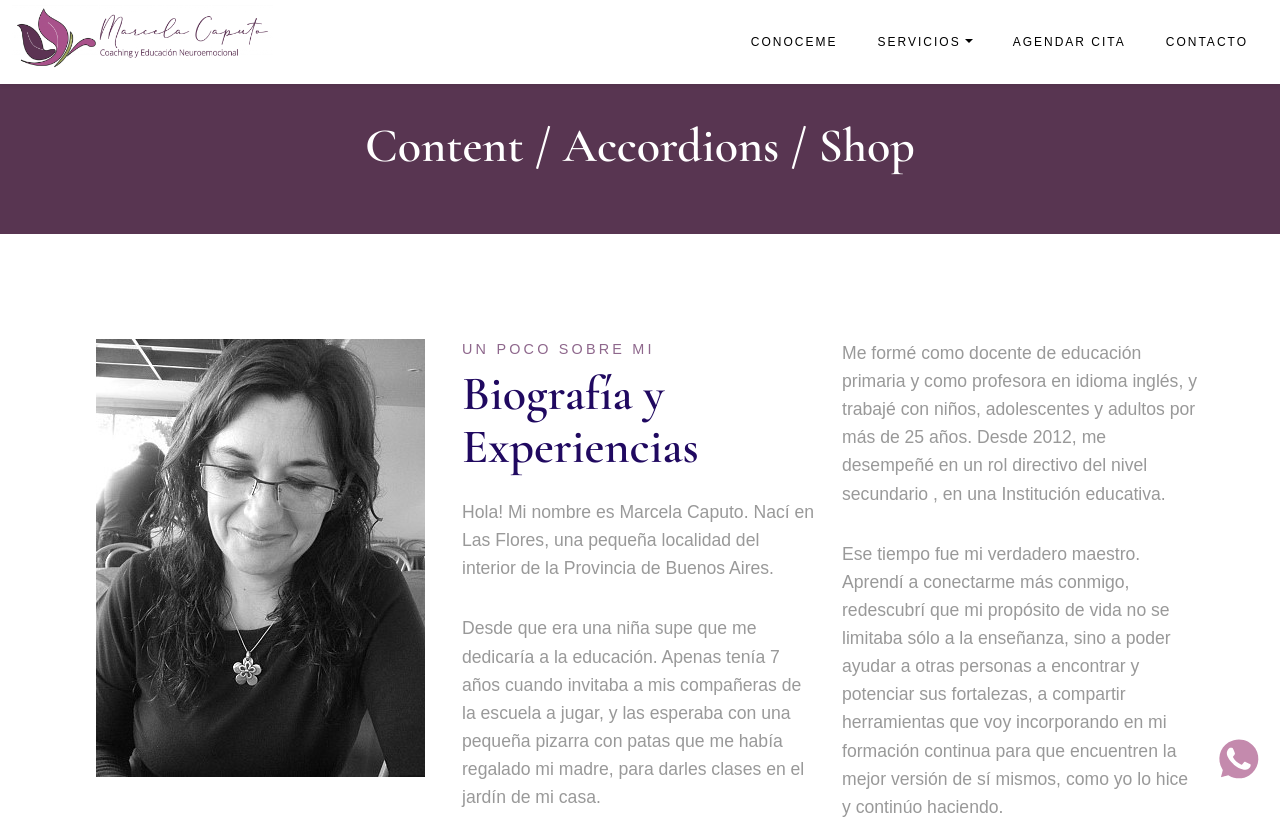
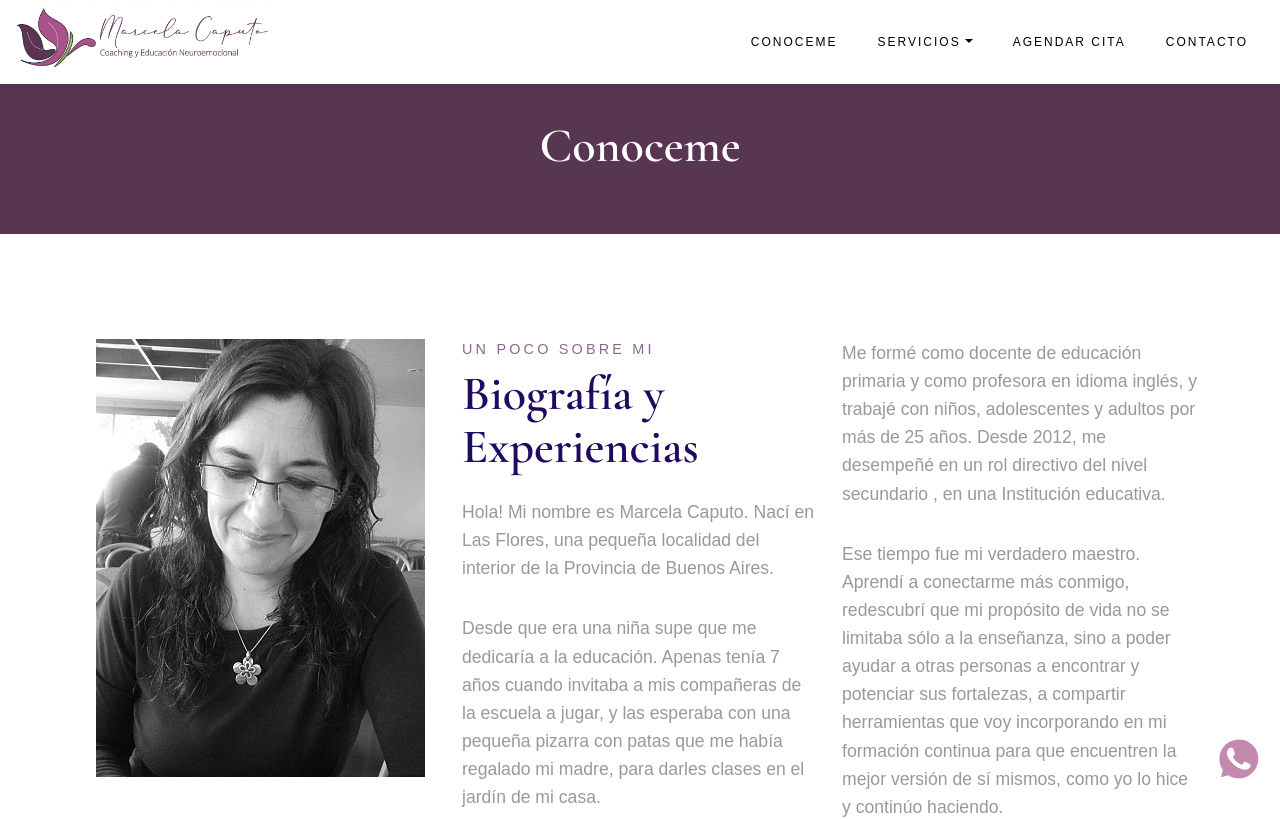
Before and after one commit to AgustinTafura/mc-coaching, a Next.js app: page /conoceme in a window 1280 px wide. Shown: the top 819 px of the page. Built offline with nearby package versions, Linux system fonts and the light colour scheme; a web font is replaced by a local one.

Commit message:
section titles updated

```diff
--- a/components/SectionInfo.js
+++ b/components/SectionInfo.js
@@ -1,12 +1,16 @@
-import React from 'react'
+import { useRouter } from "next/router"
 
 const SectionInfo = () => {
+    const router = useRouter()
+    const {asPath} = router
+    const title = asPath.replace("/", '').replace("/", ' / ').replace("-", " ")
+
   return (
         <section className="info02 cid-rSVC8dfBcs" id="info2-1s">
         <div className="container align-center">
             <div className="row justify-content-center">
                 <div className="mbr-black col-md-12 col-lg-10">
-                    <h3 className="mbr-section-title mbr-bold mbr-white pb-2 mbr-fonts-style display-22">Content / Accordions / Shop</h3>
+                    <h3 className="mbr-section-title mbr-bold mbr-white pb-2 mbr-fonts-style display-22 text-capitalize">{title}</h3>
                 </div>
             </div>
         </div>
```
